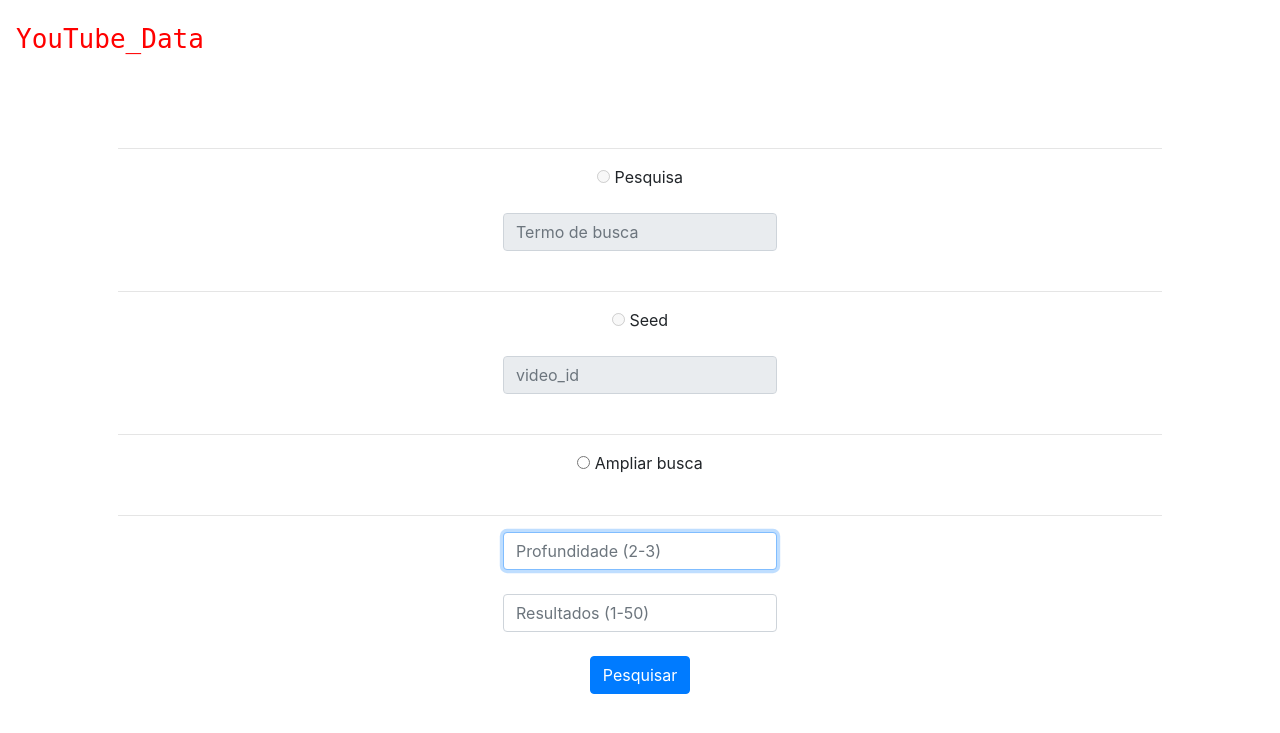
After one commit to danielfeloiola/ytd-cloud, a Flask app: template templates/coletar2.html in a window 1280 px wide. The commit adds this page. Shown: the top 733 px of the page. Run offline with Flask 2, Linux system fonts and the light colour scheme; the template is opened without the code that fills it, so the values that code supplies are empty; some libraries are stand-ins or nearby versions.

Commit message:
novas mensagens de erro

```diff
--- a/application.py
+++ b/application.py
@@ -10,7 +10,7 @@ from tempfile import mkdtemp
 from werkzeug.exceptions import default_exceptions, HTTPException, InternalServerError
 from werkzeug.security import check_password_hash, generate_password_hash
 from flask_socketio import SocketIO, emit
-from helpers import apology, login_required
+from helpers import apology, apology_two, login_required
 
 # API do Google
 from apiclient.discovery import build
@@ -85,7 +85,9 @@ def index():
     if request.method == "GET":
 
         # mostra a pagina inicial
-        return render_template("index.html", page='index')
+        return render_template("index.html",
+                                page='index'
+                                )
 
     elif request.method == "POST":
 
@@ -97,7 +99,10 @@ def index():
         if api_field != None and api_field !='':
             session['developer_key'] = api_field
         else:
-            return render_template("index.html", msg="Forneça chave da API", page='index')
+            return render_template("index.html",
+                                    msg="Forneça chave da API",
+                                    page='index'
+                                    )
 
         # passa para a proxima fase
         return redirect("/coletar")
@@ -279,10 +284,58 @@ def coletar():
 
     # GET request
     if request.method == "GET":
+
+        numeros = []
+        ids = []
+
+        # nome do arquivo de nos
+        nome_nodes = 'static/' + session['username'] + '-nodes.csv'
+
+        # abre o arquivo e le os dados
+        with open(nome_nodes, 'r') as csvfile:
+            reader = csv.reader(csvfile, delimiter=',')
+
+            for row in reader:
+                # ignora o cabecalho
+                if row[0] != 'video_id':
+                    # adiciona os videos a lista
+                    numeros.append(row[7])
+                    ids.append(row[0])
+
+        #print(numeros)
+        #print(ids)
+
+        if '1' in numeros:
+            if '2' not in numeros:
+                return render_template("coletar2.html", page=page)
+            if '3' not in numeros:
+                return render_template("coletar3.html", page=page)
+            else:
+                return apology_two("Não é possível coletar mais dados", page=page)
+
+
         return render_template("coletar.html", page=page)
 
     # POST request
     elif request.method == "POST":
+
+        numeros = []
+        ids = []
+
+        # nome do arquivo de nos
+        nome_nodes = 'static/' + session['username'] + '-nodes.csv'
+
+        # abre o arquivo e le os dados
+        with open(nome_nodes, 'r') as csvfile:
+            reader = csv.reader(csvfile, delimiter=',')
+
+            for row in reader:
+                # ignora o cabecalho
+                if row[0] != 'video_id':
+                    # adiciona os videos a lista
+                    numeros.append(row[7])
+                    ids.append(row[0])
+
 
         # lista final a ser retornada
         final_video_list = []
@@ -294,64 +347,105 @@ def coletar():
         profundidade = request.form.get("profundidade")
         mr_field = request.form.get("maxresults")
 
+        # para mudancas no max results
+        if mr_field != None and mr_field != '':
+            session['max_results'] = mr_field
+
+        # caso nenhum modo de busca seja selecionado
+        if selector == None:
+            msg = "selecione um modo de busca"
+            return render_template("coletar.html", msg=msg, page=page)
+
+        # caso a profundidade nao seja informada
+        if profundidade == '':
+            msg = "verifique a profundidade"
+            return render_template("coletar.html", msg = msg, page=page)
+
         # pega os dados da pagina
         if selector == 'seed':
             query = request.form.get("videoid")
         elif selector == 'query':
             query = request.form.get("query")
+        elif selector == 'ampliar':
+            query = "empty"
+            #######################################################
 
-        # para mudancas no max results
-        if mr_field != None and mr_field != '':
-            session['max_results'] = mr_field
+            if profundidade == '2':
+                #if selector == 'seed':
+                for id in ids:
+                    print(id)
+                    videos = search('related', id, 2)
+                    #final_video_list += videos
 
-        # verificacoes de seguranca
-        if selector == None:
-            msg = "selecione um modo de busca"
-            return render_template("coletar.html", msg=msg, page=page)
+            elif profundidade == '3':
+
+                level_2 = []
+
+                # Faz a busca e coloca os resultados na lista
+
+
+                # itera por cada resultado e faz uma busca de relacionados
+                for id in ids: # level 2
+                    print(id)
+
+                    videos2 = search('related', id, 2)
+                    #final_video_list += videos2
+                    level_2 += videos2
+
+                    # itera por cada resultado e faz uma busca de relacionados
+                    # para cada um mais uma vez
+                    for vd in level_2: # level 3
+                        videos3 = search('related', vd[0], 3)
+                        #final_video_list += videos3
+
+            print("________> this way!")
+            return redirect("/resultados")
+
+            ########################################################
+            #query = request.form.get("ampliar")
+
+
+
 
         if query == '':
             # caso não haja um termo de busca
             msg = "verifique o termo buscado"
             return render_template("coletar.html", msg=msg, page=page)
 
-        if profundidade == '':
-            # caso a profundidade nao seja informada
-            msg = "verifique a profundidade"
-            return render_template("coletar.html", msg = msg, page=page)
 
 
         # varia de acordo com a profundidade
         if profundidade == '1':
             if selector == 'seed':
 
-                videos = search('related', query, True, 1)
-                final_video_list += videos
+                videos = search('related', query, 1)
+                #final_video_list += videos
 
             elif selector == 'query':
 
-                videos = search('query', query, True, 1)
-                final_video_list += videos
+                videos = search('query', query, 1)
+                #final_video_list += videos
 
         elif profundidade == '2':
 
             # Faz a busca e coloca os resultados na lista
             if selector == 'seed': # level 1
-                videos = search('related', query, True, 1)
-                final_video_list += videos
+                videos = search('related', query, 1)
+                #final_video_list += videos
 
                 # itera por cada resultado e faz uma busca de relacionados
                 for video in videos: # level 2
-                    videos2 = search('related', video[0], True, 2)
-                    final_video_list += videos2
+                    videos2 = search('related', video[0], 2)
+                    #final_video_list += videos2
 
             elif selector == 'query': # level 1
-                videos = search('query', query, True, 1)
-                final_video_list += videos
+                videos = search('query', query, 1)
+                #final_video_list += videos
 
                 # itera por cada resultado e faz uma busca de relacionados
                 for video in videos: # level 2
-                    videos2 = search('related', video[0], True, 2)
-                    final_video_list += videos2
+                    videos2 = search('related', video[0], 2)
+                    #final_video_list += videos2
 
 
         elif profundidade == '3':
@@ -360,36 +454,36 @@ def coletar():
 
             # Faz a busca e coloca os resultados na lista
             if selector == 'seed': # level 1
-                videos = search('related', query, True, 1)
-                final_video_list += videos
+                videos = search('related', query, 1)
+                #final_video_list += videos
 
                 # itera por cada resultado e faz uma busca de relacionados
                 for video in videos: # level 2
-                    videos2 = search('related', video[0], True, 2)
-                    final_video_list += videos2
+                    videos2 = search('related', video[0], 2)
+                    #final_video_list += videos2
                     level_2 += videos2
 
                     # itera por cada resultado e faz uma busca de relacionados
                     # para cada um mais uma vez
                     for vd in level_2: # level 3
-                        videos3 = search('related', vd[0], True, 3)
-                        final_video_list += videos3
+                        videos3 = search('related', vd[0], 3)
+                        #final_video_list += videos3
 
             elif selector == 'query': # level 1
-                videos = search('query', query, True, 1)
-                final_video_list += videos
+                videos = search('query', query, 1)
+                #final_video_list += videos
 
                 # itera por cada resultado e faz uma busca de relacionados
                 for video in videos: # Level 2
-                    videos2 = search('related', video[0], True, 2)
-                    final_video_list += videos2
+                    videos2 = search('related', video[0], 2)
+                    #final_video_list += videos2
                     level_2 += videos2
 
                     # itera por cada resultado e faz uma busca de relacionados
                     # para cada um mais uma vez
                     for vd in level_2: # level 3
-                        videos3 = search('related', vd[0], True, 3)
-                        final_video_list += videos3
+                        videos3 = search('related', vd[0], 3)
+                        #final_video_list += videos3
 
 
         # renderiza a pagina
@@ -428,12 +522,12 @@ def analisar():
                 videos.append(line)
 
     if len(videos) == 0:
-        return apology("Não há dados")
+        return apology_two("Não há dados para mostrar", page='analisar')
 
     # Renderiza a página
     return render_template("analisar.html", page='analisar')
 
-###########################################################################################################
+
 
 @app.route("/resultados", methods=["GET", "POST"])
 @app.route("/resultados/<id>")
@@ -518,12 +612,16 @@ def resultados(id = None, id2 = None):
 
             # verifica se há dados
             if len(lista_final) == 0:
-                return apology("Não há dados para mostrar")
+                return apology_two("Não há dados para mostrar",
+                                    page='resultados'
+                                    )
 
             # render the page
-            return render_template("resultados.html", videos=lista_final, page='resultados')
+            return render_template("resultados.html",
+                                    videos=lista_final,
+                                    page='resultados'
+                                    )
 
-##########################################################################################################
 
         # ESSA FUNÇÃO VAI PASSAR A PROCURAR APENAS NO NIVEL 2! if row[7] == '1':
         elif id != None:
@@ -557,30 +655,23 @@ def resultados(id = None, id2 = None):
                                 # caso seja o id do video, pega os relacionados
                                 videos.append(row[2])
 
-                    #print(videos)
-
 
                 with open(nome_edges, 'r') as csvfile:
                     reader2 = csv.reader(csvfile, delimiter=',')
-
 
                     # Procurar o ID 2 na lista de relacionados do ID 1
                     # REPETIR esse procedimento para pegar os relacionados ao ID 2
                     for row2 in reader2:
 
-
                         # remove o cabecalho e procura o id correto
                         if row2[0] in videos:
-
-                            #if row[0] != 'source':
                             if row2[0] == id2:
                                 video_name2=row2[1]
                                 if row2[2] not in checklist2:
-                                    # caso seja o id do video, pega os relacionados
-                                    videos2.append(row2[2]) ##############################################
-                                    checklist2.append(row2[2])#   BUG
+                                    # caso seja o id do video, pega relacionados
+                                    videos2.append(row2[2])
+                                    checklist2.append(row2[2])
 
-                #print('Videos 2: ')
 
                 # 2 - E AGORA OS DADOS DESSES RELACIONADOS DE RELACIONADOS
                 # abre o arquivo e le os dados
@@ -602,18 +693,7 @@ def resultados(id = None, id2 = None):
                                             ]
                                     videos3.append(line)
                                     checklist.append(row3[0])
-                    #print(checklist)
 
-                # Coloca os dados dos videos relacionados na lista final
-                #for v2 in videos2: # para cada relacionado
-                #    for v3 in videos3: # para cada video na lista de videos
-                #        if v2 == v3[0]: # se as ids forem iguais
-                #            linha = v3 # linha é igual aos dados do video
-                #            lista_final.append(linha) # coloca a linha na lista
-
-                #print(videos3)
-                #print(" ------- ")
-                #print(lista_final)
 
                 if len(videos3) == 0:
                     msg = "não há dados de relacionados para este video"
@@ -628,13 +708,8 @@ def resultados(id = None, id2 = None):
                                         video_name2=video_name2,
                                         page='resultados'
                                         )
-    ###########################
-    #FIM DA BUSCA COM 2 IDS
-    ###########################
-                # procura os relacionados do video 1
-                # procura os relacionados do video 2
-            # caso haja um video_id
-            # será mostrado os relacionados desse video
+
+
 
             # PARA A BUSCA COM APENAS 1 ID
             else:
@@ -691,7 +766,10 @@ def resultados(id = None, id2 = None):
 
                 if len(lista_final) == 0:
                     msg = "não há dados de relacionados para este video"
-                    return render_template("resultadosnd.html", msg=msg, page='resultados')
+                    return render_template("resultadosnd.html",
+                                            msg=msg,
+                                            page='resultados'
+                                            )
 
                 return render_template("resultados2.html",
                                         profundidade = '2',
@@ -732,7 +810,9 @@ def resultados(id = None, id2 = None):
 
         # verifica se há dados
         if len(videos) == 0:
-            return apology("Não há dados para mostrar")
+            return apology_two("Não há dados para mostrar",
+                                page='resultados'
+                                )
 
         # renderiza a pagina
         return render_template("resultados1.html",
@@ -753,7 +833,11 @@ def tabelas():
     #if request.method == "GET":
     nodes = 'static/' + session['username'] + '-nodes.csv'
     edges = 'static/' + session['username'] + '-edges.csv'
-    return render_template("tabelas.html", nodes=nodes, edges=edges, page='tabelas')
+    return render_template("tabelas.html",
+                            nodes=nodes,
+                            edges=edges,
+                            page='tabelas'
+                            )
 
 
 @app.route("/confirma")
@@ -844,7 +928,7 @@ def get_nodes():
                     line = [row[0], row[1], '#000000']
                 nodes.append(line)
                 #node_check.append(row[0])
-    ############################################################################
+
     # Agora com os edges
     nome_edges = 'static/' + session['username'] + '-edges.csv'
 
@@ -867,16 +951,6 @@ def get_nodes():
     lista_final = []
 
 
-    #for entrada in nodes:
-    #    contador[entrada[0]] += 1
-
-    #lista_unica = []
-    #lista_final = []
-    ###########################################################################
-
-
-    ###########################################################################
-
     # retira videos repetidos
     for video in nodes:
         if video[0] not in lista_unica:
@@ -895,7 +969,7 @@ def get_nodes():
             n_video = video
 
 
-            if contador[video[0]] == 1:
+            if contador[video[0]] <= 1:
                 size = 1
                 if video[2] == '#000000':
                     n_video[2] = '#cc9900'
@@ -929,6 +1003,7 @@ def get_nodes():
                 if video[2] == '#000000':
                     n_video[2] = '#660033'
 
+
                 n_video.append(size)
 
             #n_video.append(contador[video[0]])
@@ -936,8 +1011,6 @@ def get_nodes():
             lista_unica.append(video[0])
 
 
-
-    #print(lista_final)
 
     # emite os dados para o socket-io
     emit('get_nodes', lista_final)
@@ -973,7 +1046,7 @@ def get_edges():
 ################################################################################
 # FUNCAO DE BUSCA DO YOUTUBE
 ################################################################################
-def search(mode, query, savemode, profundidade):
+def search(mode, query, profundidade):
     """
     Funcao que faz a busca na api do YOUTUBE
     Recebe 4 valores:
@@ -1098,26 +1171,26 @@ def search(mode, query, savemode, profundidade):
                         ]
             '''
             # verifica se o usuário prefere se os dados sejam salvos
-            if savemode == True:
+            #if savemode == True:
 
-                nome_nodes = 'static/' + session['username'] + '-nodes.csv'
-                nome_edges = 'static/' + session['username'] + '-edges.csv'
+            nome_nodes = 'static/' + session['username'] + '-nodes.csv'
+            nome_edges = 'static/' + session['username'] + '-edges.csv'
 
-                if mode == 'related':
-                    # adiciona o node a tabela de nodes
-                    with open(nome_nodes, 'a', newline = '', encoding = 'utf8') as csvfile1:
-                        writer1 = csv.writer(csvfile1, lineterminator = '\n')
-                        writer1.writerow(node)
+            if mode == 'related':
+                # adiciona o node a tabela de nodes
+                with open(nome_nodes, 'a', newline = '', encoding = 'utf8') as csvfile1:
+                    writer1 = csv.writer(csvfile1, lineterminator = '\n')
+                    writer1.writerow(node)
 
-                    # adiciona o edge a tabela de edges
-                    with open(nome_edges, 'a', newline = '', encoding = 'utf8') as csvfile2:
-                        writer2 = csv.writer(csvfile2, lineterminator = '\n')
-                        writer2.writerow(edge)
+                # adiciona o edge a tabela de edges
+                with open(nome_edges, 'a', newline = '', encoding = 'utf8') as csvfile2:
+                    writer2 = csv.writer(csvfile2, lineterminator = '\n')
+                    writer2.writerow(edge)
 
-                if mode == 'query':
-                    with open(nome_nodes, 'a', newline = '', encoding = 'utf8') as csvfile1:
-                        writer1 = csv.writer(csvfile1, lineterminator = '\n')
-                        writer1.writerow(node)
+            if mode == 'query':
+                with open(nome_nodes, 'a', newline = '', encoding = 'utf8') as csvfile1:
+                    writer1 = csv.writer(csvfile1, lineterminator = '\n')
+                    writer1.writerow(node)
 
             contador_loop += 1
 
--- a/static/styles.css
+++ b/static/styles.css
@@ -203,12 +203,13 @@ img {
 .flat a:before {
 	background: white;
 }
+/*
 .flat a:hover,
 .flat a:hover:after {
 	background: #9EEB62;
     color: black;
 }
-
+*/
 .flat a.active, .flat a.active:after{
     background: black;
     color: white;
@@ -276,3 +277,88 @@ img {
 .flat2 a:hover:after, .flat2 a.active:after{
 	background: #9EEB62;
 }
+
+
+
+
+
+
+
+
+
+
+
+
+
+
+
+
+
+
+
+
+
+
+
+
+
+
+
+
+
+
+
+
+
+/* Popup container */
+.popup {
+ position: relative;
+ display: inline-block;
+ cursor: pointer;
+}
+
+/* The actual popup (appears on top) */
+.popup .popuptext {
+ visibility: hidden;
+ width: 160px;
+ background-color: #555;
+ color: #fff;
+ text-align: center;
+ border-radius: 6px;
+ padding: 8px 0;
+ position: absolute;
+ z-index: 1;
+ bottom: 125%;
+ left: 50%;
+ margin-left: -80px;
+}
+
+/* Popup arrow */
+.popup .popuptext::after {
+ content: "";
+ position: absolute;
+ top: 100%;
+ left: 50%;
+ margin-left: -5px;
+ border-width: 5px;
+ border-style: solid;
+ border-color: #555 transparent transparent transparent;
+}
+
+/* Toggle this class when clicking on the popup container (hide and show the popup) */
+.popup .show {
+ visibility: visible;
+ -webkit-animation: fadeIn 1s;
+ animation: fadeIn 1s
+}
+
+/* Add animation (fade in the popup) */
+@-webkit-keyframes fadeIn {
+ from {opacity: 0;}
+ to {opacity: 1;}
+}
+
+@keyframes fadeIn {
+ from {opacity: 0;}
+ to {opacity:1 ;}
+}
--- a/templates/analisar.html
+++ b/templates/analisar.html
@@ -37,6 +37,10 @@
 
 <body>
     <div id='sigma-container'></div>
+
+    <!--<div class="popup" onclick="myFunction()">
+        <span class="popuptext" id="myPopup">Popup text...</span>
+    </div>-->
 </body>
 
 
--- /dev/null
+++ b/templates/coletar2.html
@@ -0,0 +1,37 @@
+{% extends "layout.html" %}
+
+{% block title %}
+    Coletar
+{% endblock %}
+
+{% block main %}
+
+    {% if msg %}
+        <div class="alert alert-danger" role="alert">
+            {{ msg }}
+        </div>
+    {% endif %}
+
+    <form action="/coletar" method="post">
+    <!-- Nova interface para coleta de Dados -->
+    <hr>
+
+        <input type="radio" name="radio" value="query" disabled> Pesquisa<br>
+        <br>
+        <input autocomplete="off" autofocus class="form-control" name="query" placeholder="Termo de busca" type="text" disabled><br><br>
+        <hr>
+        <input type="radio" name="radio" value="seed" disabled> Seed<br>
+        <br>
+        <input autocomplete="off" autofocus class="form-control" name="videoid" placeholder="video_id" type="text" disabled><br><br>
+        <hr>
+        <input type="radio" name="radio" value="ampliar"> Ampliar busca<br>
+        <br>
+
+
+        <hr>
+        <input autocomplete="off" autofocus class="form-control" name="profundidade" placeholder="Profundidade (2-3)" type="text"><br><br>
+        <input autocomplete="off" class="form-control" name="maxresults" placeholder="Resultados (1-50)" type="number"><br><br>
+
+        <button class="btn btn-primary" type="submit">Pesquisar</button>
+    </form>
+{% endblock %}
--- a/templates/layout.html
+++ b/templates/layout.html
@@ -49,9 +49,9 @@
                         <a href="/logout">Log Out</a></li>
                     </ul>
                 {% else %}
-                    <ul class="breadcrumbs2 flat2">
+                    <!--<ul class="breadcrumbs2 flat2">
                         <a href="/registrar">Registrar</a></li>
-                        <a href="/login">Log In</a></li>
+                        <a href="/login">Log In</a></li>-->
                     </ul>
                 {% endif %}
             </div>
```
Also changed, not shown: helpers.py (+14 -0 lines), static/index.js (+27 -0 lines), templates/coletar3.html (added, +37 -0 lines).
